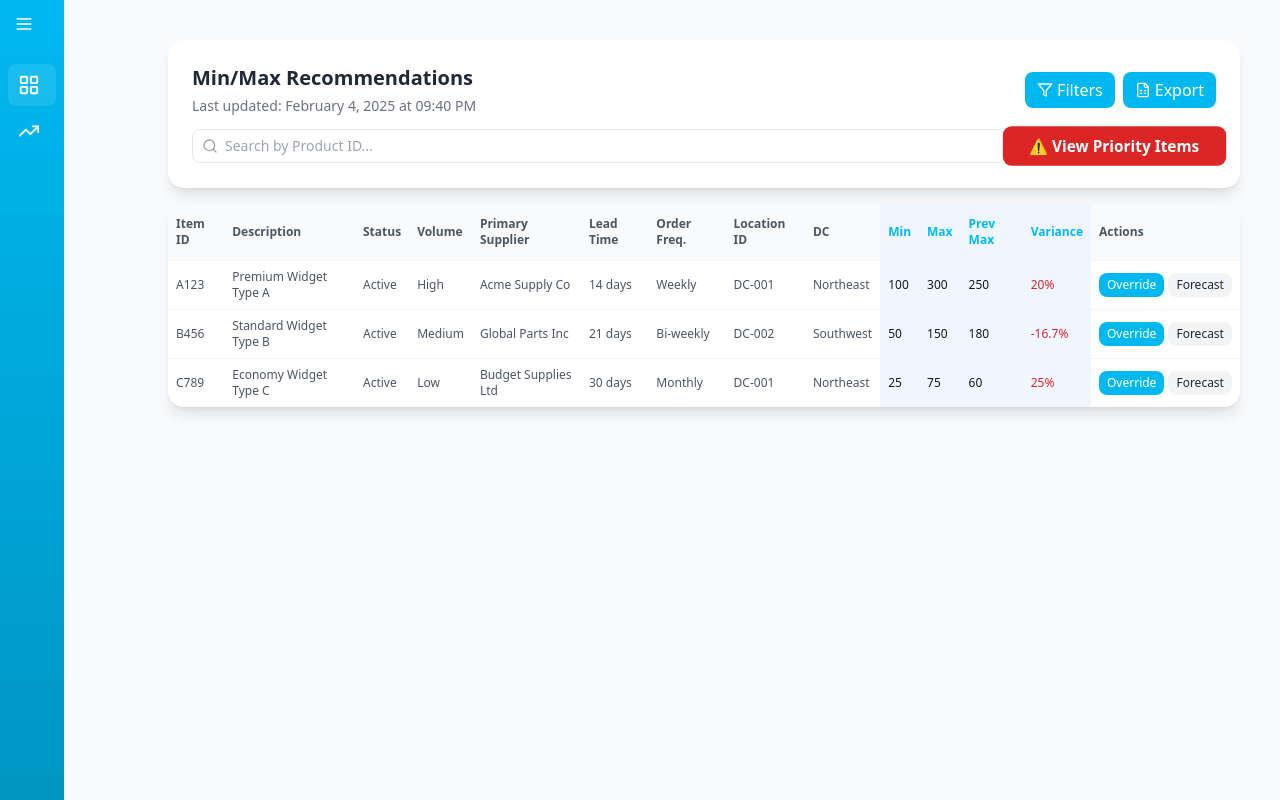
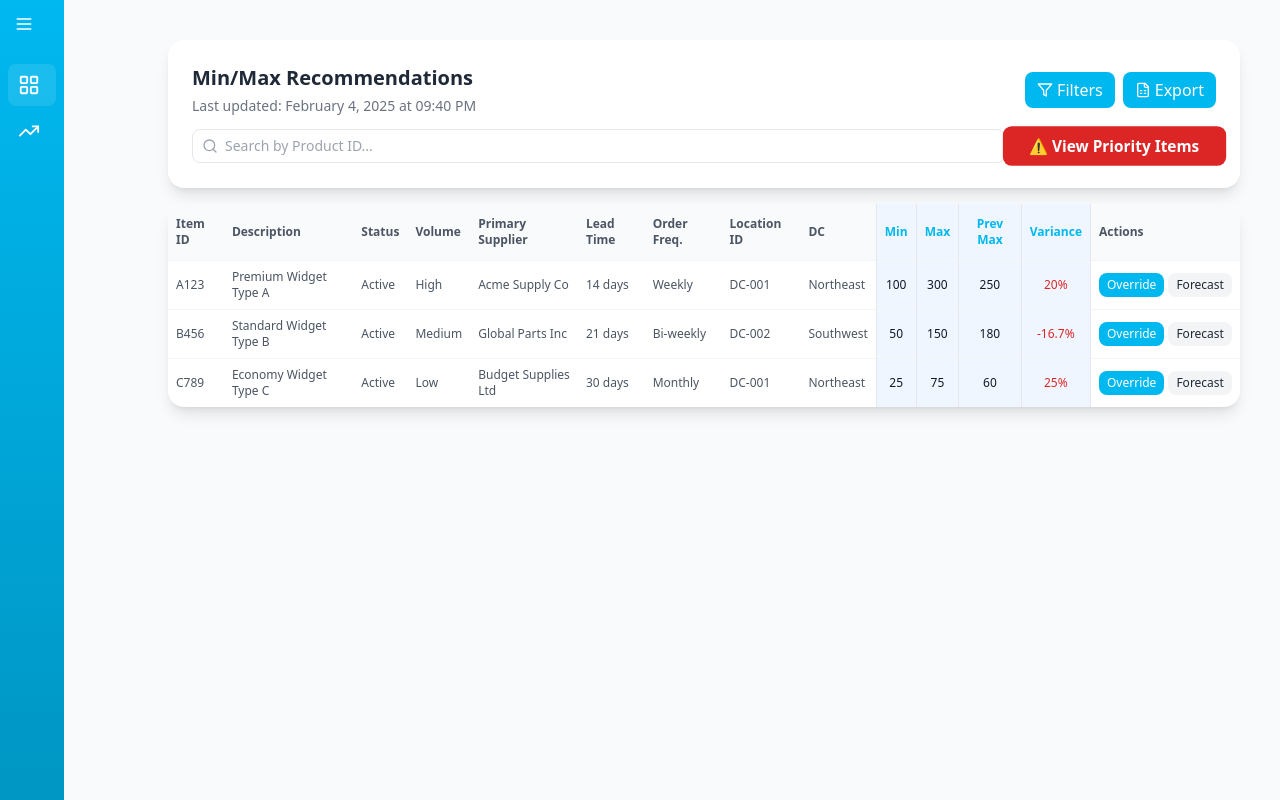
Before and after one commit to mjrojas95/dbt-inventory, a Next.js app: page / in a window 1280 px wide. Built offline with nearby package versions, Linux system fonts and the light colour scheme.

Commit message:
Updated latest changes

```diff
--- a/app/components/MinMaxDashboard.tsx
+++ b/app/components/MinMaxDashboard.tsx
@@ -312,10 +312,10 @@ export default function MinMaxDashboard() {
                 <th className="px-2 py-3 text-left text-xs font-semibold text-gray-600">Order Freq.</th>
                 <th className="px-2 py-3 text-left text-xs font-semibold text-gray-600">Location ID</th>
                 <th className="px-2 py-3 text-left text-xs font-semibold text-gray-600">DC</th>
-                <th className="px-2 py-3 text-left text-xs font-semibold text-[#00B8F0] bg-blue-50">Min</th>
-                <th className="px-2 py-3 text-left text-xs font-semibold text-[#00B8F0] bg-blue-50">Max</th>
-                <th className="px-2 py-3 text-left text-xs font-semibold text-[#00B8F0] bg-blue-50">Prev Max</th>
-                <th className="px-2 py-3 text-left text-xs font-semibold text-[#00B8F0] bg-blue-50">Variance</th>
+                <th className="px-2 py-3 text-center text-xs font-semibold text-[#00B8F0] bg-blue-50 border-x border-gray-200">Min</th>
+                <th className="px-2 py-3 text-center text-xs font-semibold text-[#00B8F0] bg-blue-50 border-x border-gray-200">Max</th>
+                <th className="px-2 py-3 text-center text-xs font-semibold text-[#00B8F0] bg-blue-50 border-x border-gray-200">Prev Max</th>
+                <th className="px-2 py-3 text-center text-xs font-semibold text-[#00B8F0] bg-blue-50 border-x border-gray-200">Variance</th>
                 <th className="px-2 py-3 text-left text-xs font-semibold text-gray-600">Actions</th>
               </tr>
             </thead>
@@ -331,9 +331,8 @@ export default function MinMaxDashboard() {
                   <td className="px-2 py-2 text-xs text-gray-600">{product.orderFrequency}</td>
                   <td className="px-2 py-2 text-xs text-gray-600">{product.locationId}</td>
                   <td className="px-2 py-2 text-xs text-gray-600">{product.dc}</td>
-                  <td className="px-2 py-2 text-xs font-medium text-gray-900 bg-blue-50">{product.min}</td>
-                  <td className="px-2 py-2 text-xs
-                  bg-blue-50">
+                  <td className="px-2 py-2 text-xs font-medium text-gray-900 bg-blue-50 text-center border-x border-gray-200">{product.min}</td>
+                  <td className="px-2 py-2 text-xs bg-blue-50 text-center border-x border-gray-200">
                     {editingId === product.itemId ? (
                       <div className="flex items-center space-x-1">
                         <input
@@ -359,8 +358,8 @@ export default function MinMaxDashboard() {
                       <span className="font-medium text-gray-900">{product.max}</span>
                     )}
                   </td>
-                  <td className="px-2 py-2 text-xs font-medium text-gray-900 bg-blue-50">{product.previousMax}</td>
-                  <td className="px-2 py-2 text-xs bg-blue-50">
+                  <td className="px-2 py-2 text-xs font-medium text-gray-900 bg-blue-50 text-center border-x border-gray-200">{product.previousMax}</td>
+                  <td className="px-2 py-2 text-xs bg-blue-50 text-center border-x border-gray-200">
                     <span className={`font-medium ${
                       Math.abs(product.maxVariance) > 15
                         ? 'text-red-600'
```
